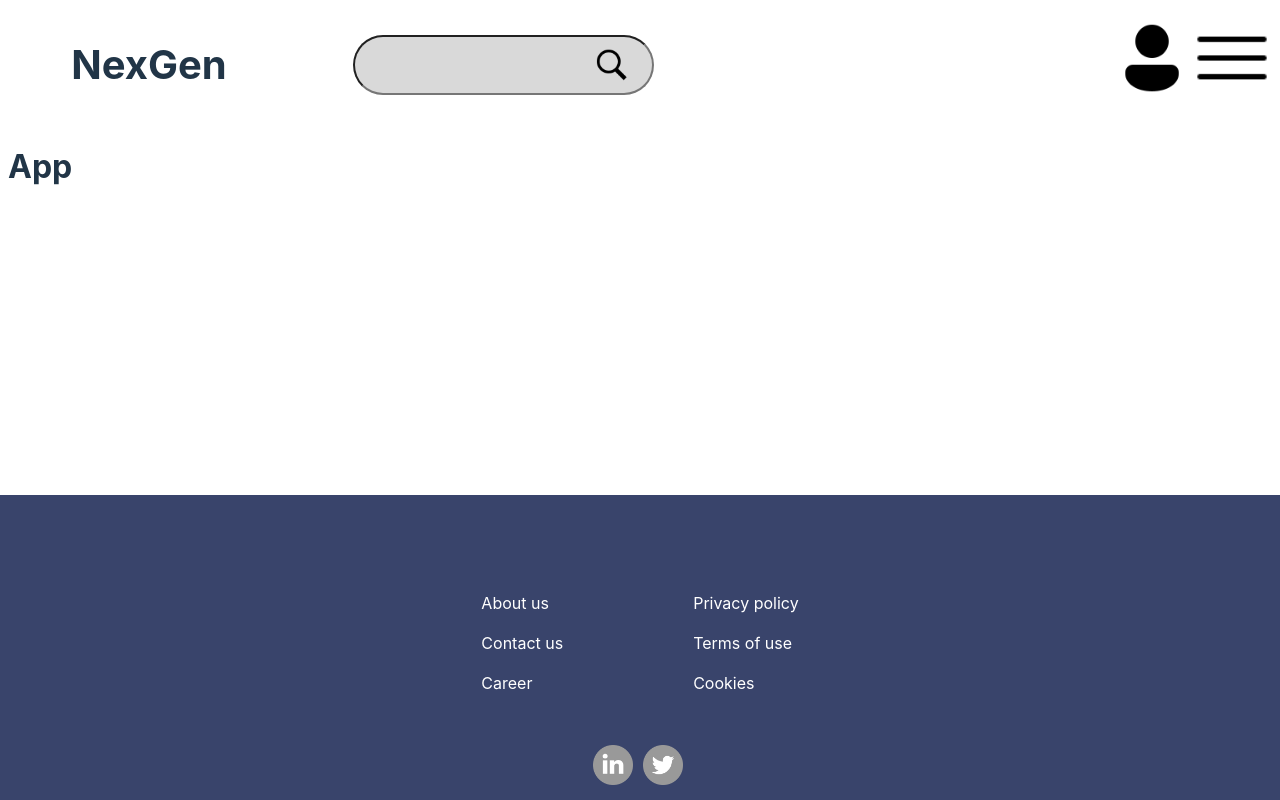
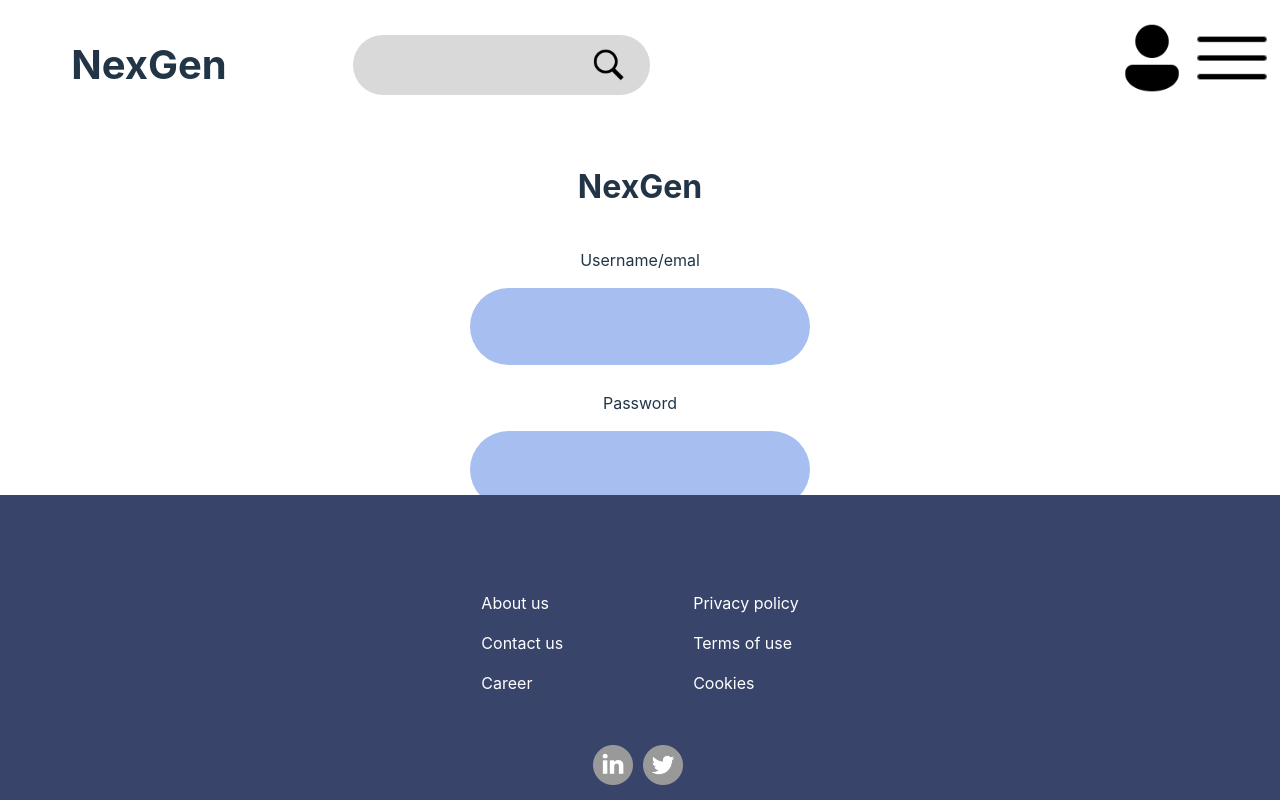
Before and after one commit to theethee/Typscript-software-testing, a React (Vite) app in the folder frontend/: page / in a window 1280 px wide. Built offline with nearby package versions, Linux system fonts and the light colour scheme.

Commit message:
Home styling

```diff
--- a/frontend/src/App.tsx
+++ b/frontend/src/App.tsx
@@ -1,14 +1,14 @@
 import "./App.css";
 import Footer from "./components/Footer/Footer";
 import Navbar from "./components/Navbar/Navbar";
+import Home from "./pages/Home/home";
 // Här ska navigationen vara så småningom
 
 function App() {
   return (
     <>
       <Navbar></Navbar>
-      <h1>App</h1>
-
+      <Home></Home>
       <Footer></Footer>
     </>
   );
--- a/frontend/src/components/Navbar/Navbar.css
+++ b/frontend/src/components/Navbar/Navbar.css
@@ -26,6 +26,7 @@
   background-color: #d9d9d9;
   padding-left: 60px;
   padding-right: 60px;
+  border: none;
 }
 
 #search-icon {
--- /dev/null
+++ b/frontend/src/pages/Home/Home.css
@@ -0,0 +1,30 @@
+#home-container {
+  display: flex;
+  flex-direction: column;
+  align-items: center;
+  margin-top: 20px;
+}
+
+#field-gap {
+  margin-bottom: 10px;
+}
+
+.sign-in-field {
+  border-radius: 40px;
+  background-color: #a6bff0;
+  border: none;
+  width: 336px;
+  height: 75px;
+  display: flex;
+  font-size: 30px;
+}
+
+#sign-in-button {
+  margin-top: 20px;
+  border-radius: 40px;
+  background-color: #4164c0;
+  border: none;
+  width: 336px;
+  height: 75px;
+  font-size: 30px;
+}
--- /dev/null
+++ b/frontend/src/pages/Home/Home.tsx
@@ -0,0 +1,22 @@
+import "../Home/Home.css";
+
+function Home() {
+  return (
+    <>
+      <div id="home-container">
+        <h1>NexGen</h1>
+        <p className="input-text">Username/emal</p>
+        <input id="field-gap" className="sign-in-field" type="text" />
+        <p className="input-text">Password</p>
+        <input className="sign-in-field" type="password" />
+        <a>Forgot your passowrd?</a>
+        <input id="sign-in-button" type="submit" value="Sign in" />
+        <p>
+          No account? <a>Register here</a>
+        </p>
+      </div>
+    </>
+  );
+}
+
+export default Home;
```
Also changed, not shown: frontend/src/pages/home.tsx (deleted, +0 -11 lines).
